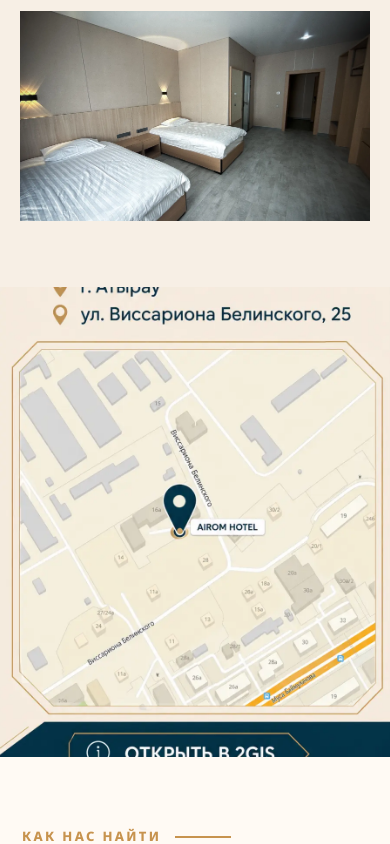
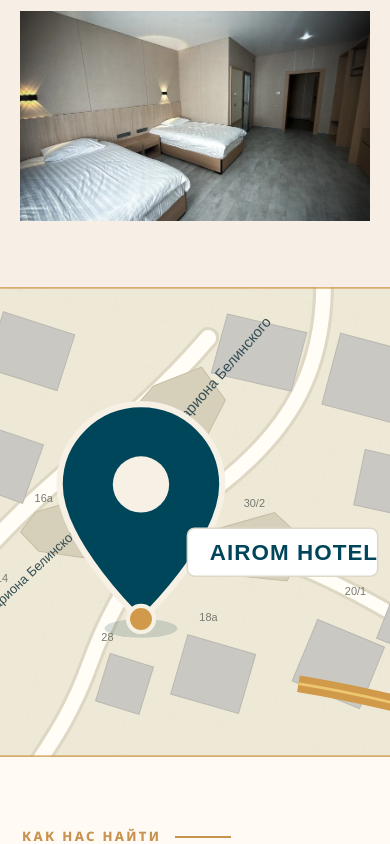
Before and after one commit to ewgftju/airom-hotel, a Next.js app: page / in a window 390 px wide. Shown: the part 11156-12000 px from the top of the page. Built offline with nearby package versions, Linux system fonts and the light colour scheme.

Commit message:
Replace pixelated location image with vector map

```diff
--- a/app/globals.css
+++ b/app/globals.css
@@ -1544,9 +1544,9 @@ section.teams-section {
 
 .map-frame > img {
   width: 100% !important;
-  height: 155% !important;
-  top: -37% !important;
-  object-position: center 48%;
+  height: 100% !important;
+  top: 0 !important;
+  object-position: center;
 }
 
 .contact-copy {
@@ -2121,8 +2121,7 @@ section.teams-section {
   }
 
   .map-frame > img {
-    height: 148% !important;
-    top: -31% !important;
+    object-position: 66% center;
   }
 
   .contact-copy {
--- a/app/page.tsx
+++ b/app/page.tsx
@@ -451,14 +451,15 @@ export default function Home() {
       </section>
 
       <section className="contacts-section" id="contacts">
-        <div className="map-frame" aria-label={t.contacts.mapLabel}>
+        <a className="map-frame" href={mapHref} target="_blank" rel="noreferrer" aria-label={t.contacts.mapLabel}>
           <Image
-            src="/airom/location-poster.webp"
+            src="/airom/location-map.svg"
             alt={t.contacts.mapAlt}
             fill
+            unoptimized
             sizes="(max-width: 900px) 100vw, 54vw"
           />
-        </div>
+        </a>
         <div className="contact-copy">
           <p className="eyebrow">{t.contacts.eyebrow}</p>
           <h2>{t.contacts.title}<br />{t.contacts.city}</h2>
```
Also changed, not shown: public/airom/location-map.svg (added).
